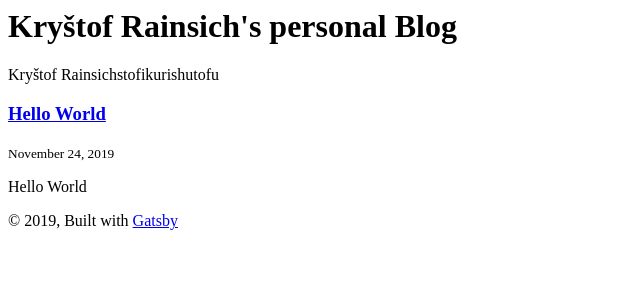
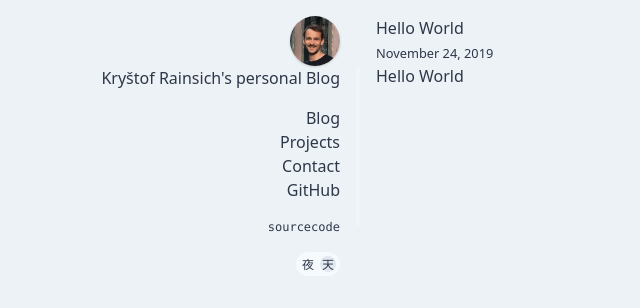
Before and after one commit to stofi/blog, a Gatsby site: page / in a window 1280 px wide. Shown: the whole page, without its empty margins (0-640 px from the left). Built offline with nearby package versions, Linux system fonts and the light colour scheme; Gatsby itself is replaced by a stand-in of ours.

Commit message:
add tailwind and darkmode support

```diff
--- a/gatsby-browser.js
+++ b/gatsby-browser.js
@@ -1,3 +1 @@
-// custom typefaces
-import 'typeface-montserrat'
-import 'typeface-merriweather'
+import './src/styles/site.css'
--- a/gatsby-config.js
+++ b/gatsby-config.js
@@ -67,6 +67,7 @@ module.exports = {
       },
     },
     `gatsby-plugin-offline`,
+    `gatsby-plugin-postcss`,
     `gatsby-plugin-react-helmet`,
   ],
 }
--- /dev/null
+++ b/postcss.config.js
@@ -0,0 +1,3 @@
+module.exports = () => ({
+  plugins: [require('tailwindcss')],
+})
--- a/src/components/bio.js
+++ /dev/null
@@ -1,47 +0,0 @@
-/**
- * Bio component that queries for data
- * with Gatsby's useStaticQuery component
- *
- * See: https://www.gatsbyjs.org/docs/use-static-query/
- */
-
-import React from 'react'
-import { useStaticQuery, graphql } from 'gatsby'
-
-const Bio = () => {
-  const data = useStaticQuery(graphql`
-    query BioQuery {
-      avatar: file(absolutePath: { regex: "/profile-pic.jpg/" }) {
-        childImageSharp {
-          fixed(width: 50, height: 50) {
-            ...GatsbyImageSharpFixed
-          }
-        }
-      }
-      site {
-        siteMetadata {
-          author
-          social {
-            twitter,
-            github
-          }
-        }
-      }
-    }
-  `)
-
-  const { author, social } = data.site.siteMetadata
-  return (
-    <div
-      style={{
-        display: `flex`,
-      }}
-    >
-    {author}
-    { social.github }
-    { social.twitter }
-    </div>
-  )
-}
-
-export default Bio
--- a/src/components/layout.js
+++ b/src/components/layout.js
@@ -1,67 +1,49 @@
 import React from 'react'
 import { Link } from 'gatsby'
+
+import Navigation from './navigation'
+import Sidebar from './sidebar'
+import Wrapper from './wrapper'
+import Profile from './profile'
+import ThemeSwitch from './theme-switch'
 
 class Layout extends React.Component {
   render() {
     const { location, title, children } = this.props
     const rootPath = `${__PATH_PREFIX__}/`
-    let header
+    const links = [
+      {
+        name: 'Blog',
+        href: '/blog',
+      },
+      {
+        name: 'Projects',
+        href: '/projects',
+      },
+      {
+        name: 'Contact',
+        href: '/contact',
+      },
+      {
+        name: 'GitHub',
+        href: 'https://github.com/stofi',
+      },
+    ]
 
-    if (location.pathname === rootPath) {
-      header = (
-        <h1
-          style={{
-            marginTop: 0,
-          }}
-        >
-          <Link
-            style={{
-              boxShadow: `none`,
-              textDecoration: `none`,
-              color: `inherit`,
-            }}
-            to={`/`}
-          >
-            {title}
-          </Link>
-        </h1>
-      )
-    } else {
-      header = (
-        <h3
-          style={{
-            fontFamily: `Montserrat, sans-serif`,
-            marginTop: 0,
-          }}
-        >
-          <Link
-            style={{
-              boxShadow: `none`,
-              textDecoration: `none`,
-              color: `inherit`,
-            }}
-            to={`/`}
-          >
-            {title}
-          </Link>
-        </h3>
-      )
-    }
     return (
-      <div
-        style={{
-          marginLeft: `auto`,
-          marginRight: `auto`,
-        }}
-      >
-        <header>{header}</header>
-        <main>{children}</main>
-        <footer>
-          © {new Date().getFullYear()}, Built with
-          {` `}
-          <a href="https://www.gatsbyjs.org">Gatsby</a>
-        </footer>
-      </div>
+      <Wrapper>
+        <div className="flex flex-1 self-stretch">
+          <Sidebar>
+            <Profile name="Krystof Rainisch" imageSrc="./profile.png" />
+            <Navigation links={links} />
+            <a target="_blank" className="mb-4" href="https://github.com/stofi/blog">
+              <pre className="text-xs">sourcecode</pre>
+            </a>
+            <ThemeSwitch/>
+          </Sidebar>
+          <main className="w-full p-4 mx-8 md:mx-0 md:w-3/4">{children}</main>
+        </div>
+      </Wrapper>
     )
   }
 }
--- /dev/null
+++ b/src/components/navigation.js
@@ -0,0 +1,23 @@
+import React from 'react'
+import { Link } from 'gatsby'
+
+const parseLink = link =>
+  link.href.match(/http(s)?:\/\//) ? (
+    <a href={link.href}>{link.name}</a>
+  ) : (
+    <Link to={link.href}>{link.name}</Link>
+  )
+
+class Navigation extends React.Component {
+  render() {
+    const { links = [] } = this.props
+
+    const items = links
+      .map(parseLink)
+      .map((link, index) => <li key={index}>{link}</li>)
+
+    return <ul className="my-4">{items}</ul>
+  }
+}
+
+export default Navigation
--- /dev/null
+++ b/src/components/profile.js
@@ -0,0 +1,37 @@
+import React from 'react'
+import Image from 'gatsby-image'
+import { useStaticQuery, graphql, Link } from 'gatsby'
+
+const Profile = () => {
+  const data = useStaticQuery(graphql`
+    query ProfileQuery {
+      avatar: file(absolutePath: { regex: "/profile.png/" }) {
+        childImageSharp {
+          fixed(width: 50, height: 50) {
+            ...GatsbyImageSharpFixed
+          }
+        }
+      }
+      site {
+        siteMetadata {
+          author
+          title
+        }
+      }
+    }
+  `)
+  const { author, title } = data.site.siteMetadata
+
+  return (
+    <Link to={`/`} className="flex flex-col items-end">
+      <Image
+        fixed={data.avatar.childImageSharp.fixed}
+        alt={author}
+        className="rounded-full border-black shadow"
+      />
+      <h1>{title}</h1>
+    </Link>
+  )
+}
+
+export default Profile
--- /dev/null
+++ b/src/components/sidebar.js
@@ -0,0 +1,21 @@
+import React from 'react'
+
+class Sidebar extends React.Component {
+  render() {
+    const { children } = this.props
+    return (
+      <div className="absolute top-0 left-0 bottom-0 right-auto h-full bg-black w-8 sm:relative sm:w-1/4 sm:bg-gray-800 sm:self-start">
+        <div className="flex flex-col items-end justify-between absolute left-auto p-4 right-0 text-right top-0 sm:relative sm:mr-1">
+          {children}
+        </div>
+
+        {/* Divider */}
+        <div className="display-none sm:flex absolute top-0 right-0 bottom-0 items-center">
+          <div className="h-40 bg-black w-1 rounded opacity-25"></div>
+        </div>
+      </div>
+    )
+  }
+}
+
+export default Sidebar
--- /dev/null
+++ b/src/components/theme-switch.js
@@ -0,0 +1,47 @@
+import React from 'react'
+
+export default class ThemeSwitch extends React.Component {
+  constructor(props) {
+    super(props)
+    const darkModePrefered = window.matchMedia("(prefers-color-scheme: dark)").matches
+    const toggled = darkModePrefered
+
+    this.state = {
+      darkModePrefered,
+      toggled
+    }
+
+    this.toggleDarkMode = this.toggleDarkMode.bind(this)
+  }
+
+  toggleDarkMode() {
+    const toggled = !this.state.toggled
+    this.setState(state=> ({
+      toggled
+    }))
+    if (this.state.darkModePrefered && toggled) {
+      document.body.dataset.prefersColorScheme = ''
+    } else if (toggled) {
+      document.body.dataset.prefersColorScheme = 'dark'
+    } else {
+      document.body.dataset.prefersColorScheme = 'light'
+    }
+  }
+
+  render() {
+    const toggleStyle = this.state.toggled ? {
+      left: '.25rem',
+      right: 'auto'
+    } : {
+      left: 'auto',
+      right: '.25rem'
+    }
+    return (
+      <button onClick={this.toggleDarkMode} className="focus:outline-none relative h-6 rounded-full bg-gray-900 flex p-1 justify-between">
+        <div className="text-xs mr-1 z-10 h-4 w-4 text-center">夜</div>
+        <div className="text-xs z-10 h-4 w-4 text-center">天</div>
+        <div style={toggleStyle} className="absolute h-4 w-4 rounded-full bg-gray-700 z-0"></div>
+      </button>
+    )
+  }
+}
--- /dev/null
+++ b/src/components/wrapper.js
@@ -0,0 +1,13 @@
+import React from 'react'
+
+export default class Wrapper extends React.Component {
+  render() {
+    const { children } = this.props
+
+    return (
+      <div className="relative container min-h-screen mx-auto px-4 text-gray-200 flex flex-col items-center justify-between max-w-6xl">
+        {children}
+      </div>
+    )
+  }
+}
--- a/src/pages/index.js
+++ b/src/pages/index.js
@@ -1,7 +1,6 @@
 import React from 'react'
 import { Link, graphql } from 'gatsby'
 
-import Bio from '../components/bio'
 import Layout from '../components/layout'
 import SEO from '../components/seo'
 
@@ -14,16 +13,12 @@ class BlogIndex extends React.Component {
     return (
       <Layout location={this.props.location} title={siteTitle}>
         <SEO title="All posts" />
-        <Bio />
         {posts.map(({ node }) => {
           const title = node.frontmatter.title || node.fields.slug
           return (
             <article key={node.fields.slug}>
               <header>
-                <h3
-                  style={{
-                  }}
-                >
+                <h3 style={{}}>
                   <Link style={{ boxShadow: `none` }} to={node.fields.slug}>
                     {title}
                   </Link>
--- /dev/null
+++ b/src/styles/site.css
@@ -0,0 +1,67 @@
+:root {
+  --color-gray-100: #f7fafc;
+  --color-gray-200: #edf2f7;
+  --color-gray-300: #e2e8f0;
+  --color-gray-400: #cbd5e0;
+  --color-gray-500: #a0aec0;
+  --color-gray-600: #718096;
+  --color-gray-700: #4a5568;
+  --color-gray-800: #2d3748;
+  --color-gray-900: #1a202c;
+  --color-black: black;
+  --color-white: white;
+}
+[data-prefers-color-scheme="light"] {
+  --color-gray-900: #f7fafc;
+  --color-gray-800: #edf2f7;
+  --color-gray-700: #e2e8f0;
+  --color-gray-600: #cbd5e0;
+  --color-gray-500: #a0aec0;
+  --color-gray-400: #718096;
+  --color-gray-300: #4a5568;
+  --color-gray-200: #2d3748;
+  --color-gray-100: #1a202c;
+  --color-black: white;
+  --color-white: black;
+}
+
+
+@media (prefers-color-scheme: light) {
+  :root {
+    --color-gray-900: #f7fafc;
+    --color-gray-800: #edf2f7;
+    --color-gray-700: #e2e8f0;
+    --color-gray-600: #cbd5e0;
+    --color-gray-500: #a0aec0;
+    --color-gray-400: #718096;
+    --color-gray-300: #4a5568;
+    --color-gray-200: #2d3748;
+    --color-gray-100: #1a202c;
+    --color-black: white;
+    --color-white: black;
+  }
+  [data-prefers-color-scheme="dark"] {
+    --color-gray-100: #f7fafc;
+    --color-gray-200: #edf2f7;
+    --color-gray-300: #e2e8f0;
+    --color-gray-400: #cbd5e0;
+    --color-gray-500: #a0aec0;
+    --color-gray-600: #718096;
+    --color-gray-700: #4a5568;
+    --color-gray-800: #2d3748;
+    --color-gray-900: #1a202c;
+    --color-black: black;
+    --color-white: white;
+  }
+}
+
+
+@tailwind base;
+
+@tailwind components;
+
+@tailwind utilities;
+
+body {
+  background-color: var(--color-gray-800);
+}
--- a/src/templates/blog-post.js
+++ b/src/templates/blog-post.js
@@ -1,7 +1,6 @@
 import React from 'react'
 import { Link, graphql } from 'gatsby'
 
-import Bio from '../components/bio'
 import Layout from '../components/layout'
 import SEO from '../components/seo'
 
@@ -35,12 +34,9 @@ class BlogPostTemplate extends React.Component {
             </p>
           </header>
           <section dangerouslySetInnerHTML={{ __html: post.html }} />
-          <hr
-            style={{
-            }}
-          />
+          <hr style={{}} />
           <footer>
-            <Bio />
+
           </footer>
         </article>
 
--- /dev/null
+++ b/tailwind.config.js
@@ -0,0 +1,23 @@
+module.exports = {
+  theme: {
+    colors: {
+      gray: {
+        100: "var(--color-gray-100, #f7fafc)",
+        200: "var(--color-gray-200, #edf2f7)",
+        300: "var(--color-gray-300, #e2e8f0)",
+        400: "var(--color-gray-400, #cbd5e0)",
+        500: "var(--color-gray-500, #a0aec0)",
+        600: "var(--color-gray-600, #718096)",
+        700: "var(--color-gray-700, #4a5568)",
+        800: "var(--color-gray-800, #2d3748)",
+        900: "var(--color-gray-900, #1a202c)"
+      },
+      black: "var(--color-black, black)",
+      white: "var(--color-white, white)",
+    },
+  },
+  variants: {
+    borderStyle: ['responsive', 'hover', 'focus']
+  },
+  plugins: [],
+}
```
Also changed, not shown: package.json (+2 -6 lines), content/assets/profile.png (added), content/blog/hello-world/index.md (line endings or trailing spaces), 1 other file.
